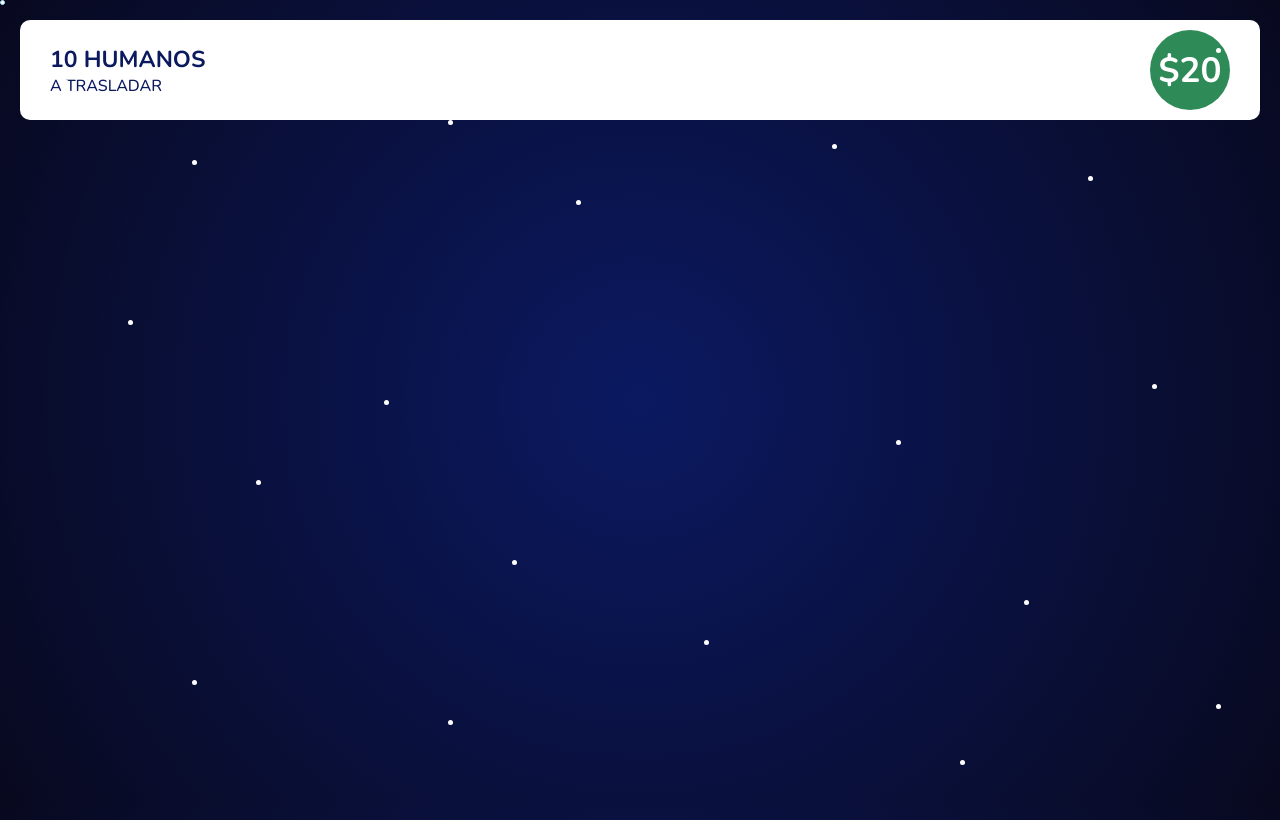
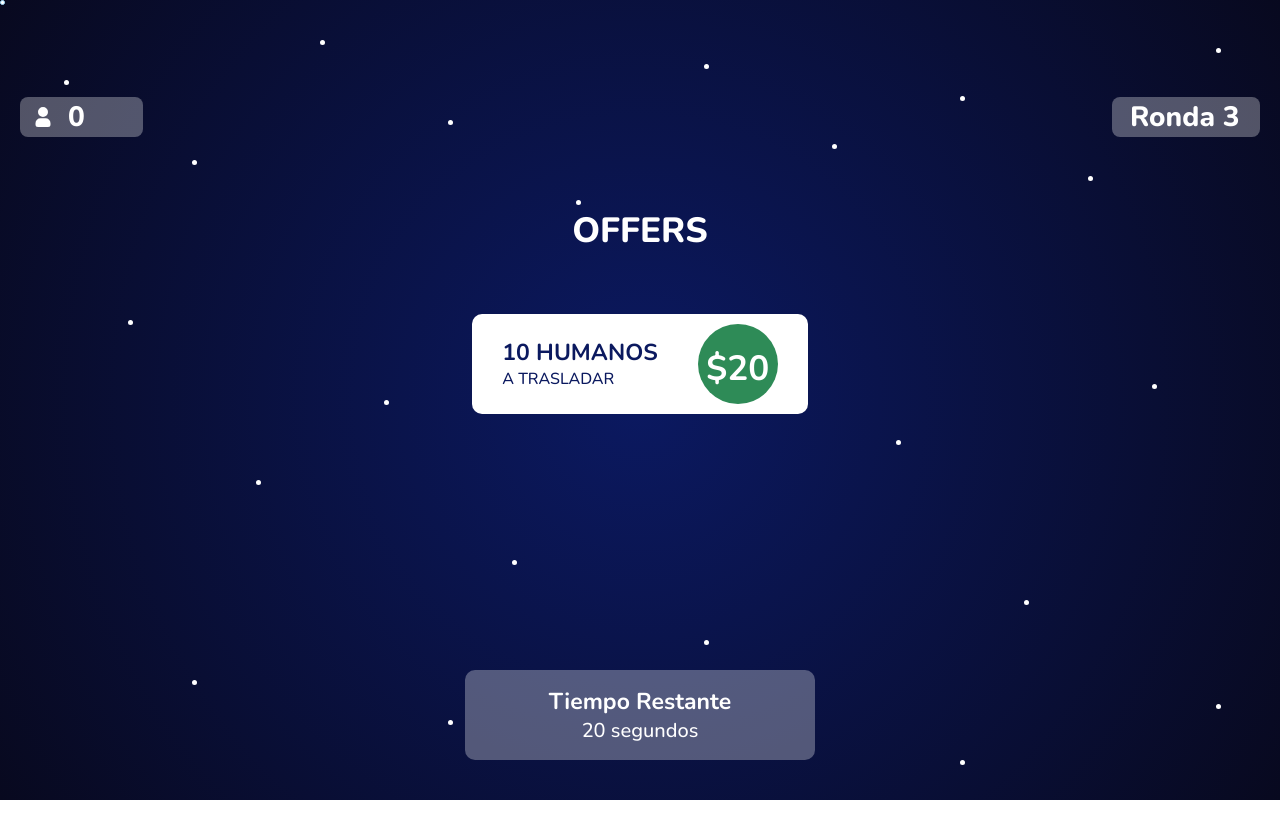
Before and after one commit to emydorado/EXODO-A-NOVATERRA, a React (Vite) app: page /offers in a window 1280 px wide. Built offline with nearby package versions, Linux system fonts and the light colour scheme.

Commit message:
css offers

```diff
--- a/src/components/OfferCard.css
+++ b/src/components/OfferCard.css
@@ -17,17 +17,19 @@
 
 .offer-card-text {
 	margin-left: 20px;
+	margin-right: 20px;
 }
 
 .cost-container {
+	display: flex;
+	justify-content: center;
+	align-items: center;
 	margin-right: 20px;
+	margin-left: 20px;
 	width: 80px;
 	height: 80px;
 	background: #2e8b57;
 	border-radius: 50%;
-	display: flex;
-	align-items: center;
-	justify-content: center;
 	color: white;
 	font-weight: bold;
 }
--- a/src/pages/Offers.jsx
+++ b/src/pages/Offers.jsx
@@ -1,13 +1,27 @@
+import SavedHumans from '../components/SavedHumans';
+import Rounds from '../components/Rounds';
 import OfferCard from '../components/OfferCard';
 import offers from '../data/offers';
+import './offers.css';
 
 const Offers = () => {
 	return (
-		<>
+		<div id='offers'>
+			<div className='counters'>
+				<SavedHumans />
+				<Rounds />
+			</div>
+			<h2>OFFERS</h2>
 			{offers.map((offer) => (
 				<OfferCard key={offer.id} capacity={offer.capacity} cost={offer.cost} />
 			))}
-		</>
+			<div className='timer'>
+				<h3>
+					<b>Tiempo Restante</b>
+				</h3>
+				<p>20 segundos</p>
+			</div>
+		</div>
 	);
 };
 
--- /dev/null
+++ b/src/pages/offers.css
@@ -0,0 +1,30 @@
+#offers {
+	display: flex;
+	flex-direction: column;
+	align-items: center;
+}
+
+#offers h2 {
+	margin-top: 50px;
+	margin-bottom: 40px;
+}
+
+.timer {
+	background-color: rgba(255, 255, 255, 0.3);
+	display: flex;
+	flex-direction: column;
+	align-items: center;
+	justify-content: center;
+	border-radius: 10px;
+	width: 350px;
+	height: 90px;
+	position: fixed;
+	bottom: 40px;
+	left: 50%;
+	transform: translateX(-50%);
+	z-index: 1000;
+}
+
+.timer p {
+	font-size: 20px;
+}
```
